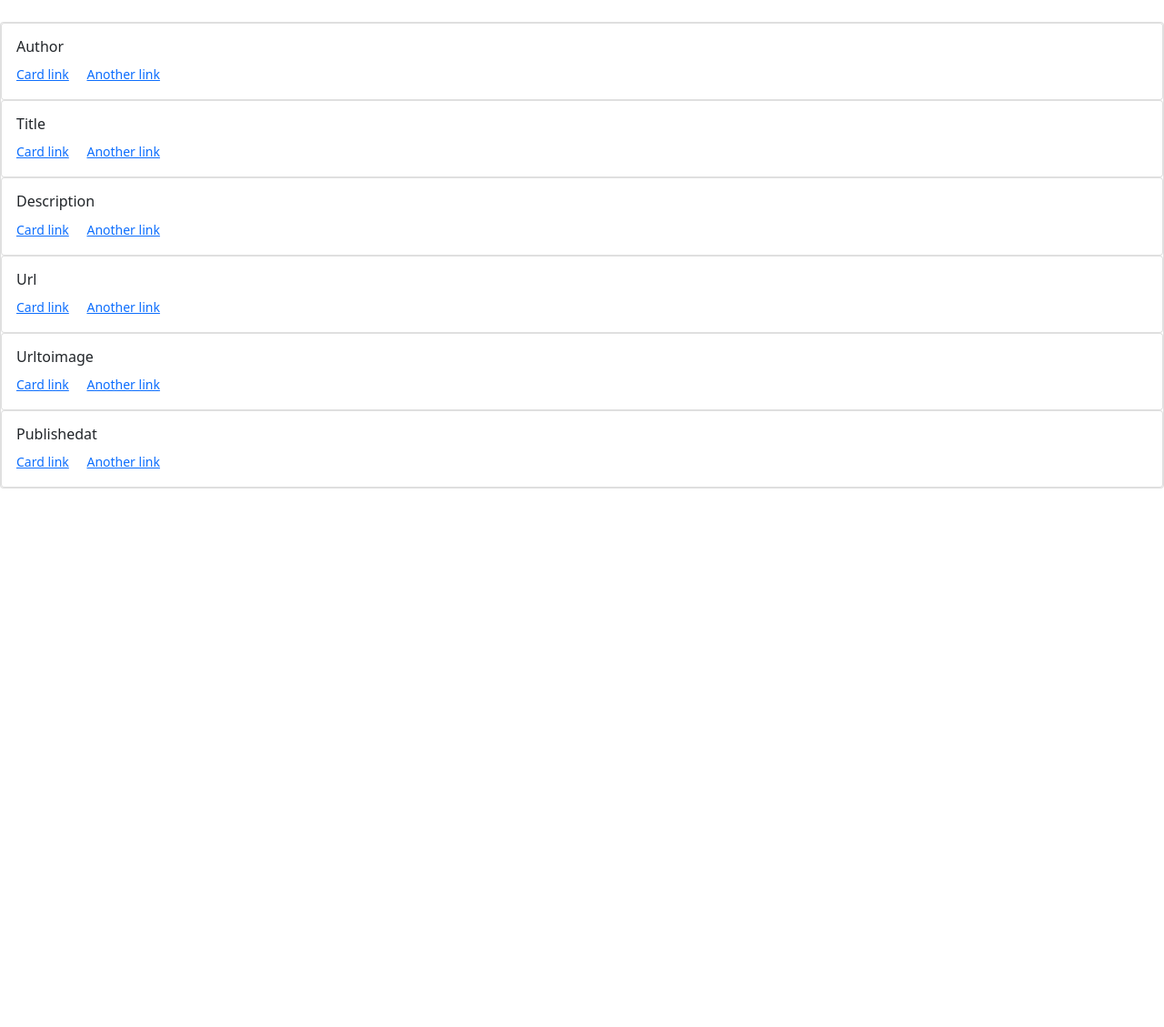
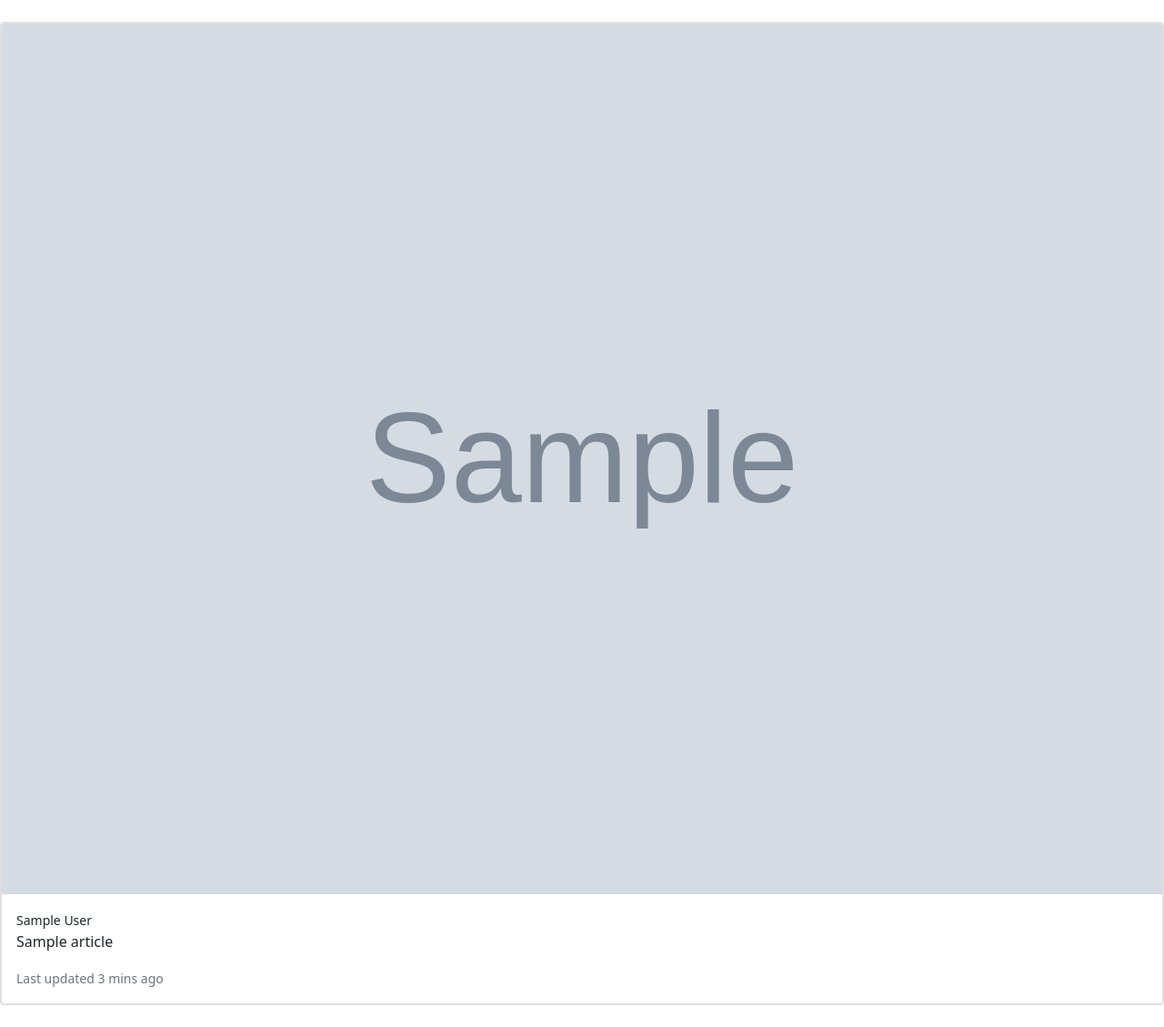
Before and after one commit to brahim024/dj-reddit-Api, a Django app: page / in a window 1280 px wide. Shown: the part 24-1153 px from the top of the page at 91% size. Before the commit the page ends 561 px from the top, so only its background shows below. Run offline with Django 3.2, Linux system fonts and the light colour scheme; tables that the repository leaves empty hold one stand-in row (values such as "Sample post"); grey boxes marked "Sample" are stand-in pictures; a database or web service that is not in the repository returns one stand-in record (values such as "Sample title"); data that the repository does not hold is empty.

Commit message:
add data  in templates

```diff
--- a/posts/templates/home.html
+++ b/posts/templates/home.html
@@ -19,24 +19,17 @@
   </ol>
 </nav>
 <div class="card card-outline-secondary my-4">
-{% for i in data %}
-  {% if data %}
-  <div class="card" style="width: auto;">
-  <div class="card-body">
-    <h6 class="card-title">{{i.title}}</h6>
 
-    <div>
 
-    <small class="text-muted">{{i.description}}</small>
+  <div class="card">
+    <img class="card-img-top" src="{{context_data.urlToImage}}" alt="Card image cap">
+    <div class="card-body">
+      <small class="card-title">{{context_data.author}}</small>
+      <p class="card-text">{{context_data.title}}</p>
+      <p class="card-text"><small class="text-muted">Last updated 3 mins ago</small></p>
+    </div>
   </div>
-    <small>
-      <a href="#" class="card-link">Card link</a>
-      <a href="#" class="card-link">Another link</a>
-    </small>
-  </div>
-</div>
-{% endif %}
-{% endfor %}
+
 </div>
 
     <!-- Optional JavaScript; choose one of the two! -->
--- a/posts/views.py
+++ b/posts/views.py
@@ -17,5 +17,6 @@ def get_news(request):
 	'publishedAt':r['articles'][5]['publishedAt'],
 
 	}
+	context={'context_data':context_data}
 	print(context_data)
-	return render(request,'home.html',{'data':context_data})
+	return render(request,'home.html',context)
```
